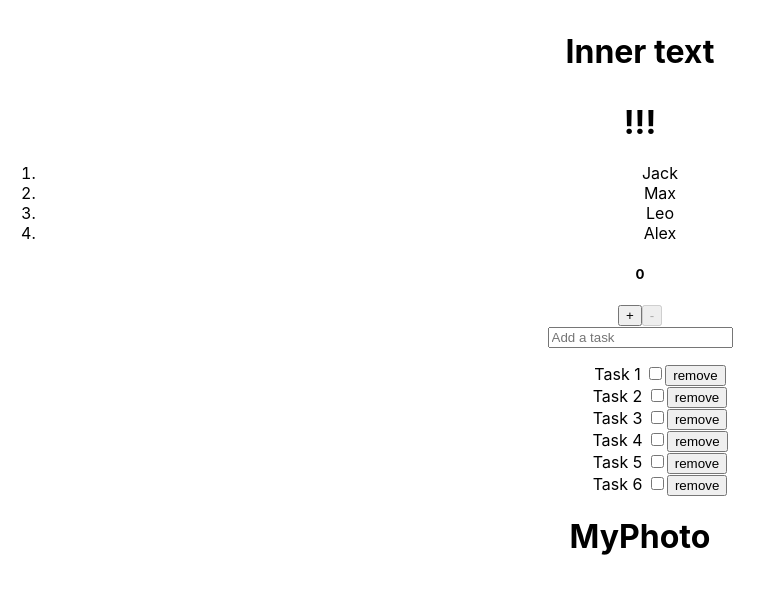
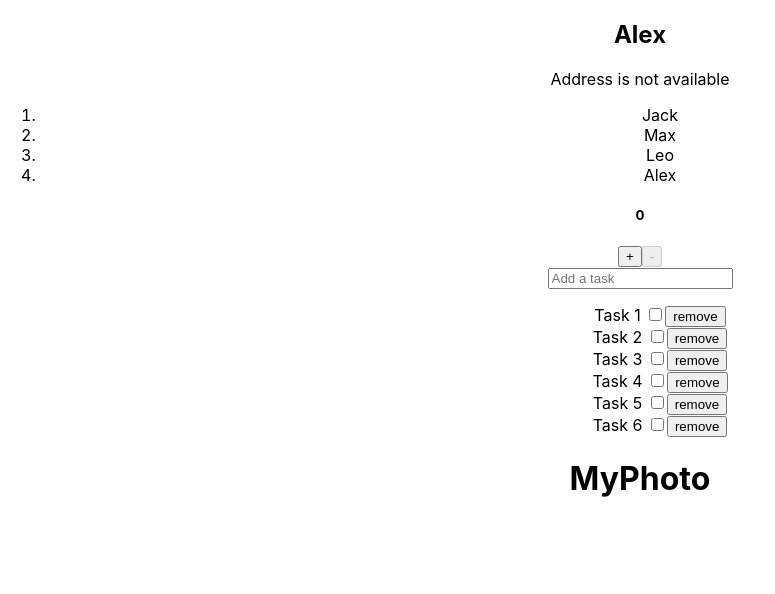
Before and after one commit to AliakseiKrasko/unit_testy, a React (Create React App) app: page / in a window 1280 px wide. Shown: the top 594 px of the page, without its empty margins (0-775 px from the left). Built offline with nearby package versions, Linux system fonts and the light colour scheme.

Commit message:
added component Addresse

```diff
--- a/src/App.tsx
+++ b/src/App.tsx
@@ -6,6 +6,7 @@ import {Counter} from './components/Counter';
 import {Array} from './components/Array';
 import {WrapperComponent} from './components/WrapperComponent';
 import TextComponent from './components/TextComponent';
+import {Address} from './components/Address';
 
 type TaskType = {
     id: string;
@@ -58,7 +59,7 @@ function App() {
 
         return (
             <div className="App">
-                <WrapperComponent child={<TextComponent />} />
+                <Address name={"Alex"} address={''}/>
                 <Array />
                 <Counter />
                 <input type={'text'}
--- /dev/null
+++ b/src/components/Address.tsx
@@ -0,0 +1,14 @@
+import * as React from 'react';
+
+type Props = {
+    name: string
+    address: string
+};
+export const Address = (props: Props) => {
+    return (
+        <div>
+            <h2>{props.name}</h2>
+            {props.address ? <p>{props.address}</p> : 'Address is not available'}
+        </div>
+    );
+};
```
